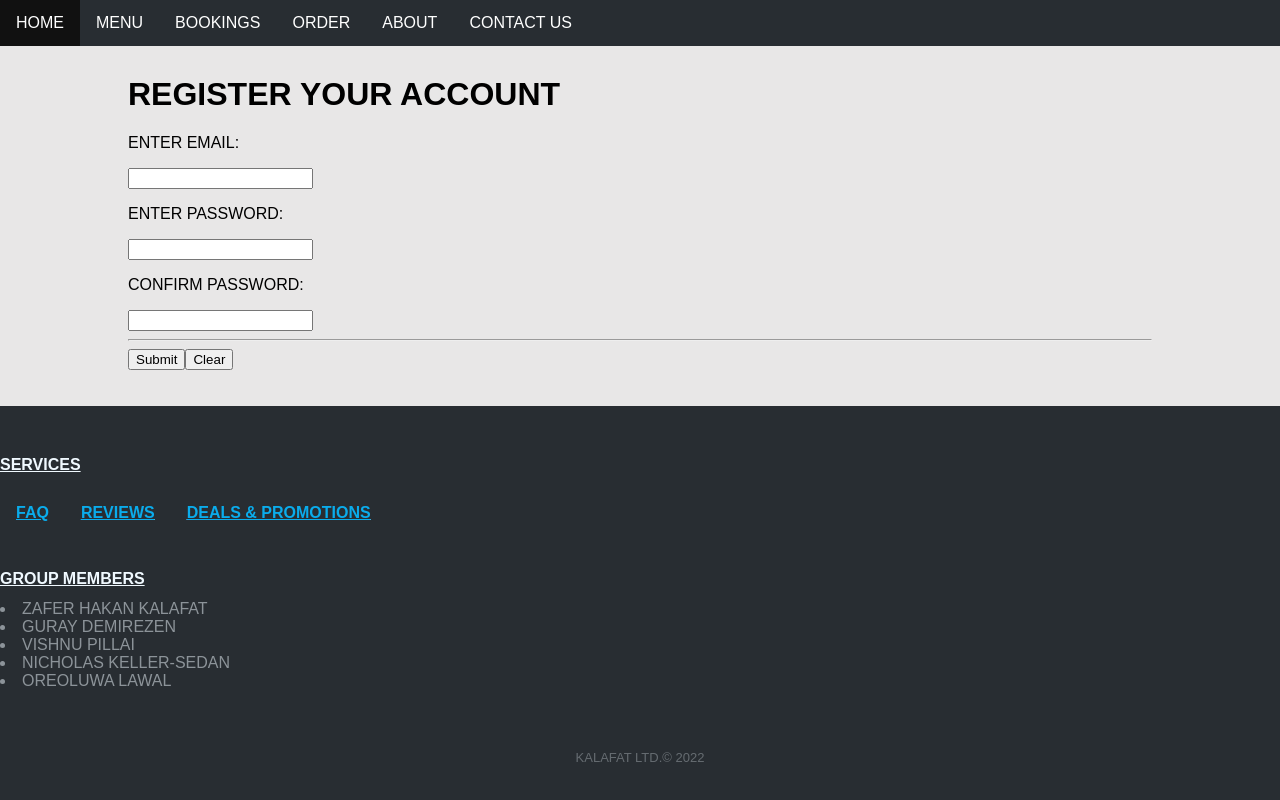
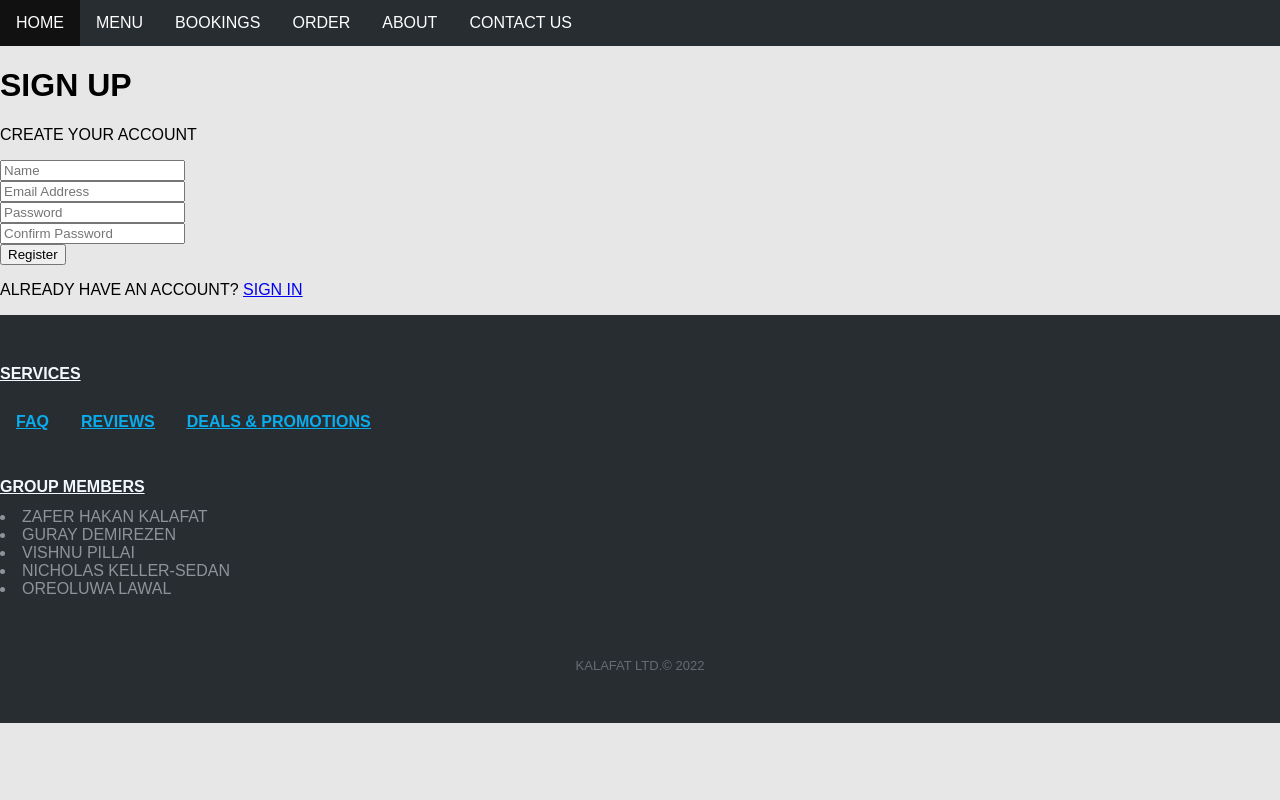
Before and after one commit to Kalafathakan/reactProject, a React (Create React App) app: page /register in a window 1280 px wide. Shown: the top 800 px of the page. Built offline with nearby package versions, Linux system fonts and the light colour scheme.

Commit message:
login and register codes added

```diff
--- a/package.json
+++ b/package.json
@@ -12,6 +12,7 @@
     "@types/react-dom": "^18.0.5",
     "@types/uuid": "^8.3.4",
     "axios": "^0.27.2",
+    "jwt-decode": "^3.1.2",
     "react": "^18.1.0",
     "react-dom": "^18.1.0",
     "react-router-dom": "^6.3.0",
--- a/src/pages/Login.tsx
+++ b/src/pages/Login.tsx
@@ -1,24 +1,79 @@
-import React from 'react';
-import { useNavigate } from 'react-router-dom';
+import React, { useState } from 'react';
+import { Link } from 'react-router-dom';
+import axios from 'axios';
+import { decode } from 'punycode';
 
-type Props = {};
+const Login = () => {
+  //state variables for form data
+  const [formData, setFormData] = useState({
+    email: '',
+    password: '',
+  });
 
-const Login = (props: Props) => {
-  // const navigate = useNavigate();
-  // const handleClick = () => {
-  //   navigate('/');
-  // };
+  const { email, password } = formData;
+
+  const onChange = (e: React.ChangeEvent<HTMLInputElement>) =>
+    setFormData({ ...formData, [e.target.name]: e.target.value });
+
+  const onSubmit = async (e: React.FormEvent<HTMLFormElement>) => {
+    e.preventDefault();
+
+    let config = {
+      headers: {
+        'Content-Type': 'application/json',
+      },
+    };
+
+    let data = {
+      email: email,
+      password: password,
+    };
+
+    try {
+      const response = await axios.post(
+        'http://localhost:5000/api/auth',
+        data,
+        config
+      );
+      console.log(response.data);
+      localStorage.setItem('token', response.data.token);
+      console.log(decode(response.data.token));
+    } catch (e) {
+
+    }
+  };
+
   return (
-    <div className='page-style'>
-      <h1>Log In</h1>
-      <form method='POST'>
-        <p>Enter Email:</p><input type="text" id="email" name="email" />
-        <p>Enter Password:</p><input type="text" id="password" name="password" />
-        <hr></hr>
-        <input type="submit" value="Submit"/>
-        <input type="reset" value="Clear"/>
+    <>
+      <h1>Sign In</h1>
+      <p>Sign Into Your Account</p>
+      <form onSubmit={(e) => onSubmit(e)}>
+        <div>
+          <input
+            type='email'
+            placeholder='Email Address'
+            name='email'
+            value={email}
+            onChange={(e) => onChange(e)}
+          />
+        </div>
+        <div>
+          <input
+            type='password'
+            placeholder='Password'
+            name='password'
+
+            value={password}
+            onChange={(e) => onChange(e)}
+          />
+        </div>
+
+        <input type='submit' value='Login' />
       </form>
-    </div>
+      <p>
+        <Link to='/register'>Register</Link>
+      </p>
+    </>
   );
 };
 
--- a/src/pages/Register.tsx
+++ b/src/pages/Register.tsx
@@ -1,20 +1,100 @@
-import React from 'react';
+import React, { useState } from 'react';
+import { Link } from 'react-router-dom';
+import axios from 'axios';
+import decode from 'jwt-decode';
 
-type Props = {};
+const Register = () => {
+  const [formData, setFormData] = useState({
+    name: '',
+    email: '',
+    password: '',
+    password2: '',
+  });
 
-const Register = (props: Props) => {
+  const { name, email, password, password2 } = formData;
 
+  const onChange = (e: React.ChangeEvent<HTMLInputElement>) =>
+    setFormData({ ...formData, [e.target.name]: e.target.value });
+
+  const onSubmit = async (e: React.FormEvent<HTMLFormElement>) => {
+    e.preventDefault();
+
+    let config = {
+      headers: {
+        'Content-Type': 'application/json',
+      },
+    };
+
+    let data = {
+      name: name,
+      email: email,
+      password: password,
+    };
+
+    try {
+      const response = await axios.post(
+        'http://localhost:5000/api/user',
+        data,
+        config
+      );
+      localStorage.setItem('token', response.data.token);
+
+      let decodeddata = decode(response.data.token);
+      console.log(decodeddata);
+    } catch (e) {
+      console.log('error ', e);
+    }
+  };
   return (
-    <div className='page-style'>
-      <h1>Register your account</h1>
-      <form method='POST'>
-        <p>Enter Email:</p><input type="text" id="email" name="email" />
-        <p>Enter Password:</p><input type="text" id="password" name="password" />
-        <p>Confirm Password:</p><input type="text" id="confirmPassword" name="confirmPassword" /><hr></hr>
-        <input type="submit" value="Submit"/>
-        <input type="reset" value="Clear"/>
+    <>
+      <h1>Sign Up</h1>
+      <p>Create Your Account</p>
+      <form onSubmit={(e) => onSubmit(e)}>
+        <div>
+          <input
+            type='text'
+            placeholder='Name'
+            name='name'
+            value={name}
+            onChange={(e) => onChange(e)}
+            required
+          />
+        </div>
+        <div>
+          <input
+            type='email'
+            placeholder='Email Address'
+            name='email'
+            value={email}
+            onChange={(e) => onChange(e)}
+          />
+        </div>
+        <div>
+          <input
+            type='password'
+            placeholder='Password'
+            name='password'
+
+            value={password}
+            onChange={(e) => onChange(e)}
+          />
+        </div>
+        <div>
+          <input
+            type='password'
+            placeholder='Confirm Password'
+            name='password2'
+            value={password2}
+            onChange={(e) => onChange(e)}
+
+          />
+        </div>
+        <input type='submit' value='Register' />
       </form>
-    </div>
+      <p>
+        Already have an account? <Link to='/login'>Sign In</Link>
+      </p>
+    </>
   );
 };
 
```
Also changed, not shown: 1 other file (tests, documents, lock files or other folders).
